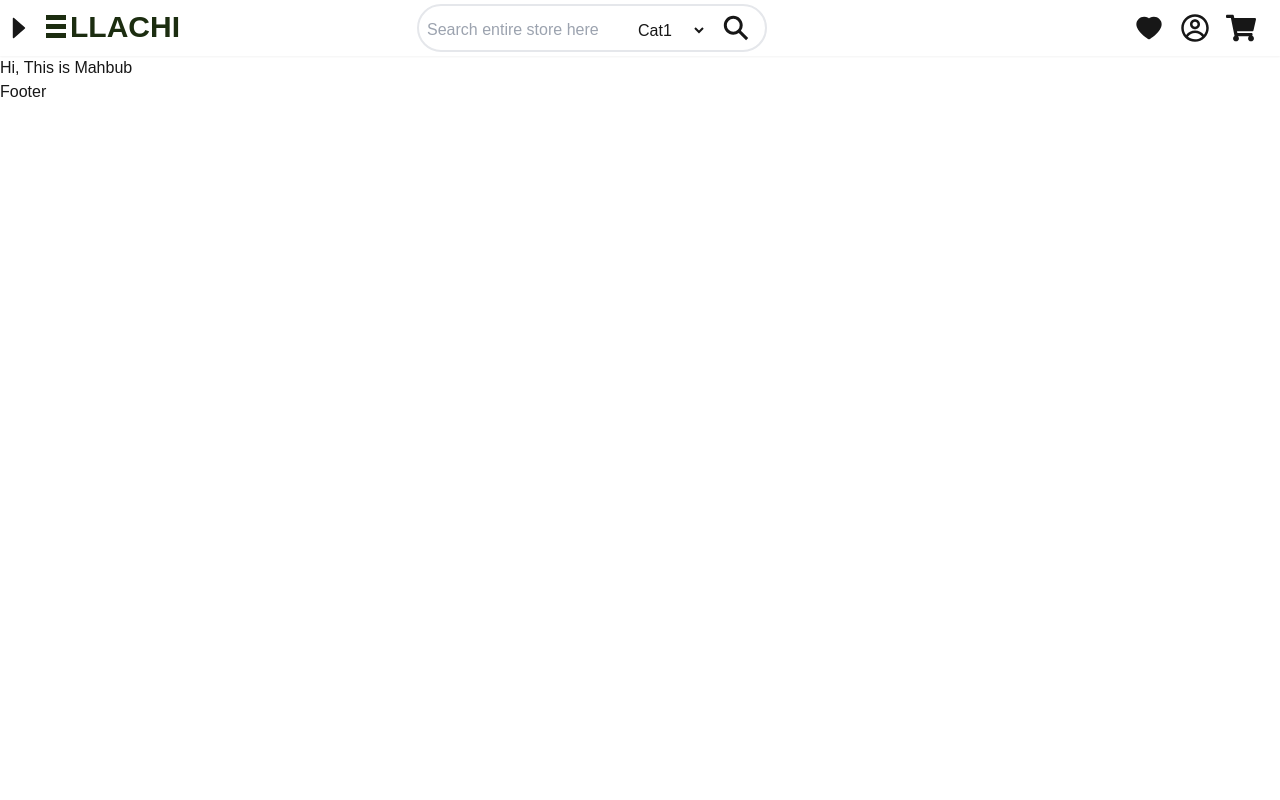
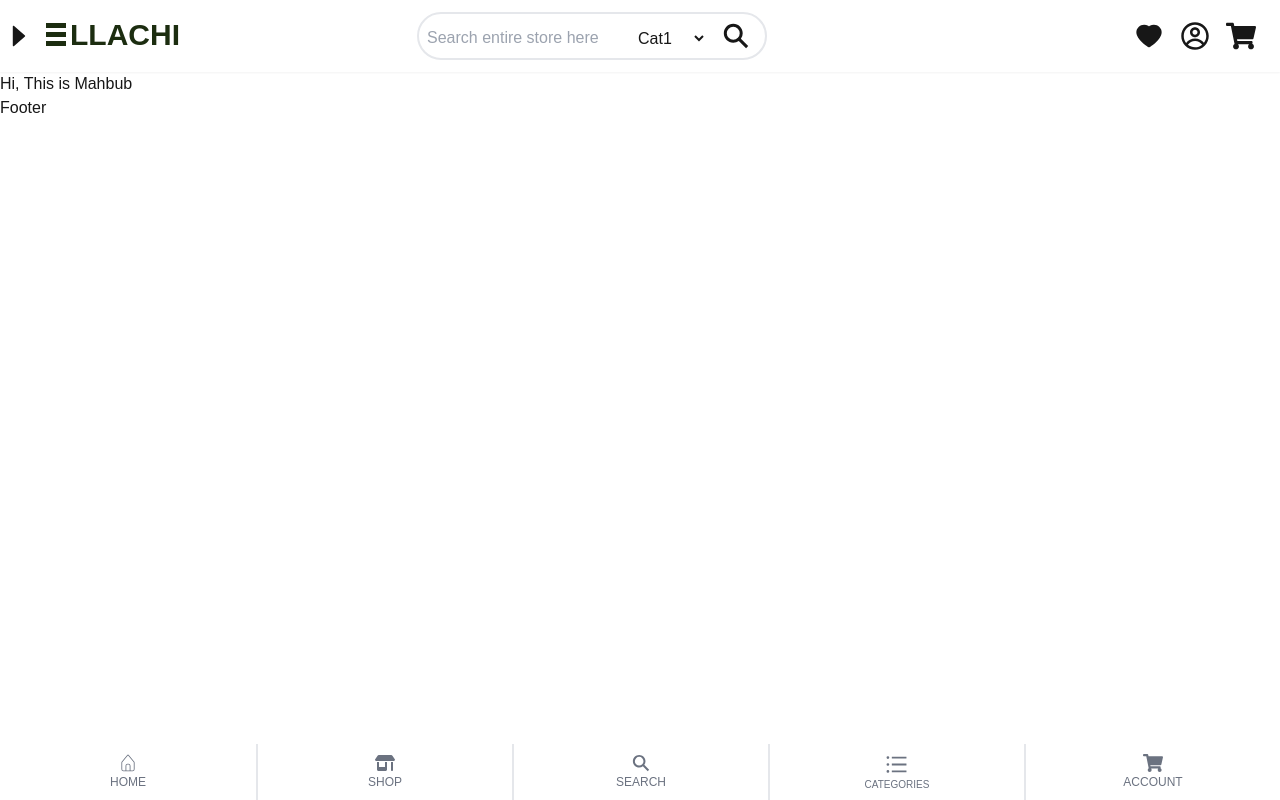
Before and after one commit to mahbub81re/ellachi, a Next.js app: page / in a window 1280 px wide. Built offline with nearby package versions, Linux system fonts and the light colour scheme.

Commit message:
update 3

```diff
--- a/src/app/page.tsx
+++ b/src/app/page.tsx
@@ -1,4 +1,5 @@
 import Footer from "@/components/footer";
+import Footnav from "@/components/footnav";
 import Header from "@/components/header";
 
 export default function Home() {
@@ -7,6 +8,7 @@ export default function Home() {
     <Header/>
     Hi, This is Mahbub
     <Footer/>
+    <Footnav/>
    </div>
   );
 }
--- /dev/null
+++ b/src/components/footnav.tsx
@@ -0,0 +1,78 @@
+import Link from 'next/link';
+import React from 'react'
+import { AiOutlineBars } from 'react-icons/ai';
+import { CiHome } from "react-icons/ci";
+import { FaShoppingCart } from 'react-icons/fa';
+import { FaShop } from 'react-icons/fa6';
+import { IoSearchSharp } from 'react-icons/io5';
+export default function Footnav() {
+  return (
+    <div className=' fixed bottom-0 w-screen h-14 text-gray-500 flex flex-row justify-around'>
+      <div className='flex flex-row justify-center w-1/5'>
+        <div className='flex flex-col justify-center '>
+           <Link href="/">
+               <div>
+                <CiHome size={20} className='mx-auto'/>
+               </div>
+               <div className=' text-[12px]'>
+                HOME
+                </div>
+            </Link>
+        </div>
+      </div>
+
+      <div className='flex flex-row justify-center border-l-2 w-1/5'>
+        <div className='flex flex-col justify-center'>
+           <Link href="/">
+             <div>
+               <FaShop size={20} className='mx-auto'/>
+             </div>
+             <div className='text-[12px]'>
+               SHOP
+             </div>
+            </Link>
+        </div>
+      </div>
+
+      <div className='flex flex-row justify-center border-l-2 w-1/5'>
+        <div className='flex flex-col justify-center'>
+           <Link href="/">
+             <div>
+               <IoSearchSharp size={20} className='mx-auto'/>
+            </div>
+            <div className=' text-[12px]'>
+             SEARCH
+            </div>
+            </Link>
+        </div>
+      </div>
+
+      <div className='flex flex-row justify-center border-l-2 w-1/5'>
+        <div className='flex flex-col justify-center px-2'>
+          <Link href="/">
+            <div>
+             <AiOutlineBars size={25} className='mx-auto'/>
+            </div>
+            <div className=' text-[10px]'>
+             CATEGORIES
+            </div>
+            </Link>
+        </div>
+      </div>
+
+      <div className='flex flex-row justify-center border-l-2 w-1/5 '>
+        <div className='flex flex-col justify-center '>
+         <Link href="/">
+           <div>
+            <FaShoppingCart size={20} className='mx-auto'/>
+            </div>
+           <div className=' text-[12px]'>
+             ACCOUNT
+            </div>
+            </Link>
+        </div>
+      </div>
+
+    </div>
+  )
+}
--- a/src/components/header.tsx
+++ b/src/components/header.tsx
@@ -12,7 +12,7 @@ import Link from 'next/link';
 export default function Header() {
   const [openSidebar,setOpenSidebar]= useState(false);
   return (
-    <div className='flex flex-row justify-between bg-white shadow-sm'>
+    <div className='flex flex-row justify-between bg-white shadow-sm py-2'>
         <div className='flex flex-row justify-start relative'>
            {!openSidebar && <div className='m-1 flex flex-col justify-center' onClick={()=>setOpenSidebar(true)}>
               <AiFillCaretRight  size={30} />
@@ -23,7 +23,7 @@ export default function Header() {
             <div className='relative'  >
              {openSidebar &&
              <>
-              <div className=' absolute w-screen h-screen  bg-black/60 left-0   z-10' ></div>
+              <div className=' absolute w-screen h-screen  bg-black/60 left-0   z-10' onClick={()=>setOpenSidebar(!openSidebar)} ></div>
               <Sidebar  />
               </>
               }
```
